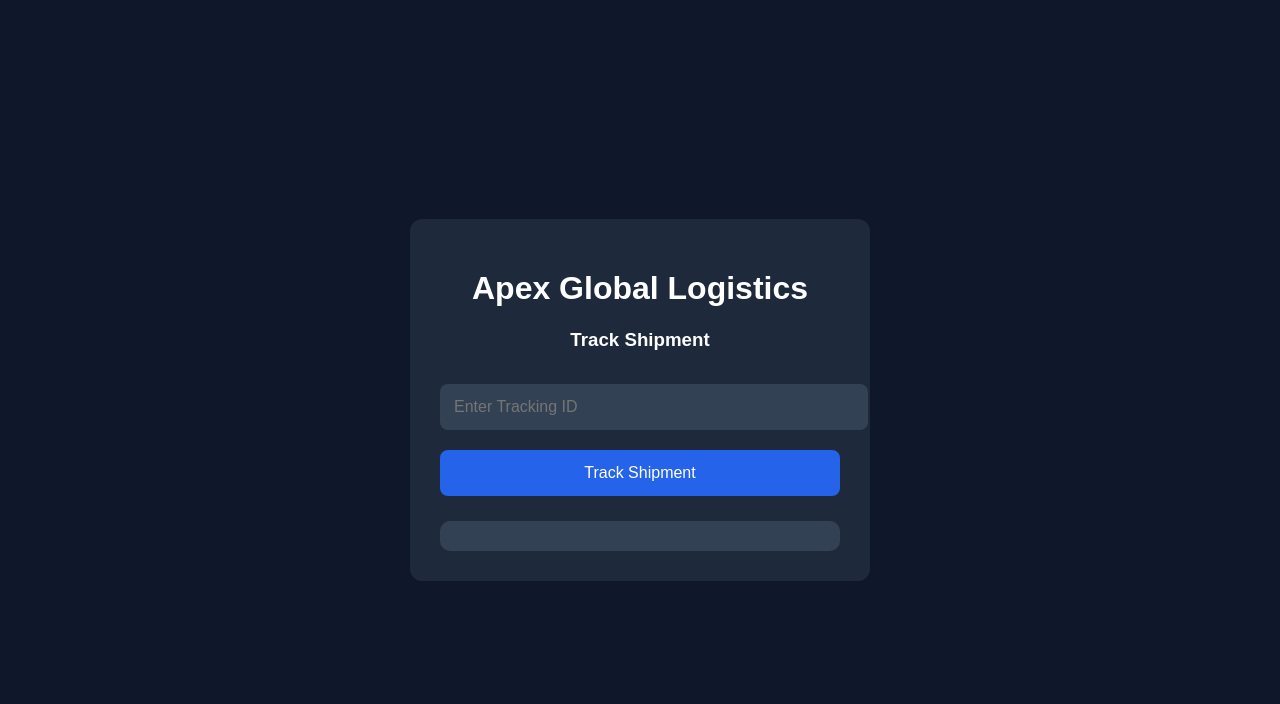
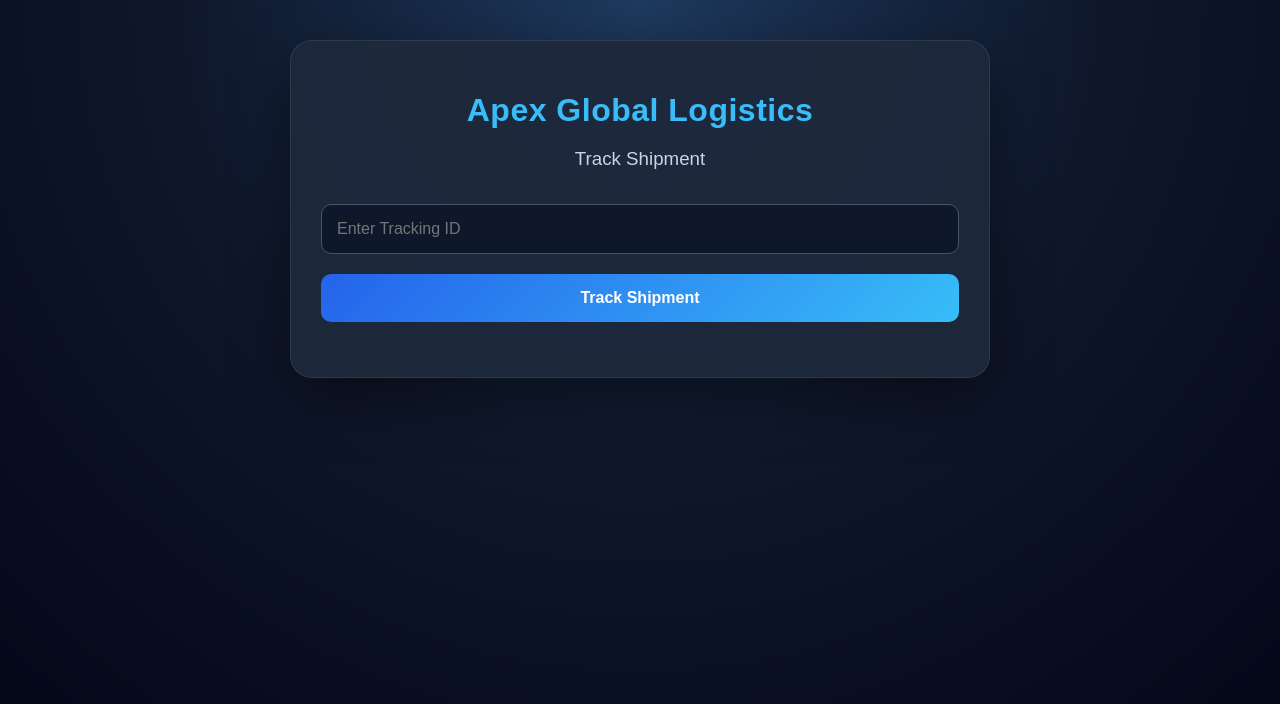
Before and after one commit to flamenation036-cell/apex-global-logistics, a plain HTML site: page tracking.html in a window 1280 px wide. Drawn offline with Linux system fonts and the light colour scheme.

Commit message:
Restore tracking page design

```diff
--- a/tracking.html
+++ b/tracking.html
@@ -12,58 +12,102 @@
 
   <style>
 
-    body{
-      background:#0f172a;
-      font-family:Arial;
-      display:flex;
-      justify-content:center;
-      align-items:center;
-      height:100vh;
-      margin:0;
-      color:white;
+* {
+  box-sizing: border-box;
 }
 
-    .container{
-      background:#1e293b;
-      padding:30px;
-      width:400px;
-      border-radius:12px;
-      text-align:center;
+body {
+  background:
+    radial-gradient(circle at top, #1e3a5f 0%, #0f172a 45%, #020617 100%);
+  font-family: Arial, sans-serif;
+  display: flex;
+  justify-content: center;
+  align-items: flex-start;
+  min-height: 100vh;
+  margin: 0;
+  padding: 40px 20px;
+  color: white;
 }
 
-    input{
-      width:100%;
-      padding:14px;
-      margin-top:15px;
-      border:none;
-      border-radius:8px;
-      background:#334155;
-      color:white;
-      font-size:16px;
+.container {
+  background: rgba(30, 41, 59, 0.95);
+  padding: 30px;
+  width: 100%;
+  max-width: 700px;
+  border-radius: 22px;
+  text-align: center;
+  box-shadow: 0 20px 60px rgba(0, 0, 0, 0.45);
+  border: 1px solid rgba(148, 163, 184, 0.15);
+  animation: containerAppear 0.7s ease;
 }
 
-    button{
-      margin-top:20px;
-      width:100%;
-      padding:14px;
-      border:none;
-      border-radius:8px;
-      background:#2563eb;
-      color:white;
-      font-size:16px;
-      cursor:pointer;
+h1 {
+  margin-bottom: 8px;
+  color: #38bdf8;
+  letter-spacing: 0.5px;
 }
 
-    button:hover{
-      background:#1d4ed8;
+h3 {
+  color: #cbd5e1;
+  font-weight: normal;
 }
 
-    #result{
-      margin-top:25px;
-      text-align:left;
-      background:#334155;
-      padding:15px;
-      border-radius:10px;
+input {
+  width: 100%;
+  padding: 15px;
+  margin-top: 15px;
+  border: 1px solid #475569;
+  border-radius: 10px;
+  background: #0f172a;
+  color: white;
+  font-size: 16px;
+  outline: none;
+  transition: 0.3s;
+}
+
+input:focus {
+  border-color: #38bdf8;
+  box-shadow: 0 0 0 3px rgba(56, 189, 248, 0.15);
+}
+
+button {
+  margin-top: 20px;
+  width: 100%;
+  padding: 15px;
+  border: none;
+  border-radius: 10px;
+  background: linear-gradient(135deg, #2563eb, #38bdf8);
+  color: white;
+  font-size: 16px;
+  font-weight: bold;
+  cursor: pointer;
+  transition: transform 0.2s, box-shadow 0.2s;
+}
+
+button:hover {
+  transform: translateY(-2px);
+  box-shadow: 0 8px 25px rgba(37, 99, 235, 0.35);
+}
+
+button:active {
+  transform: translateY(0);
+}
+
+#result {
+  margin-top: 25px;
+  text-align: left;
+}
+
+@keyframes containerAppear {
+  from {
+    opacity: 0;
+    transform: translateY(25px);
+  }
+
+  to {
+    opacity: 1;
+    transform: translateY(0);
+  }
 }
 
 </style>
```
Also changed, not shown: admin.js (+26 -19 lines). Lines whose indentation alone changed are shown as unchanged.
